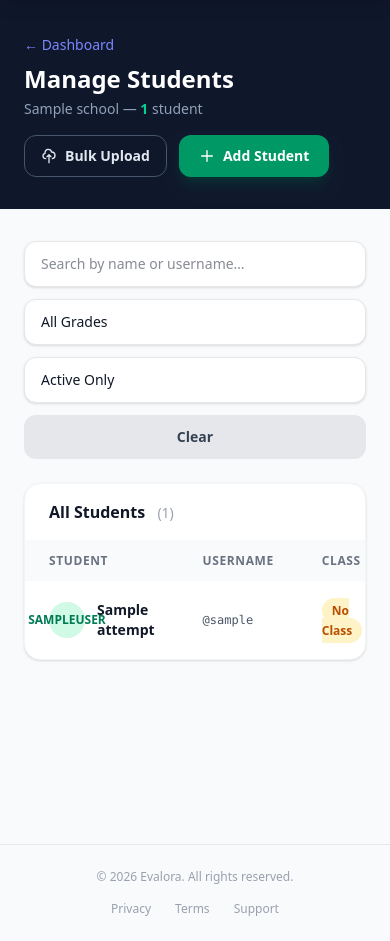
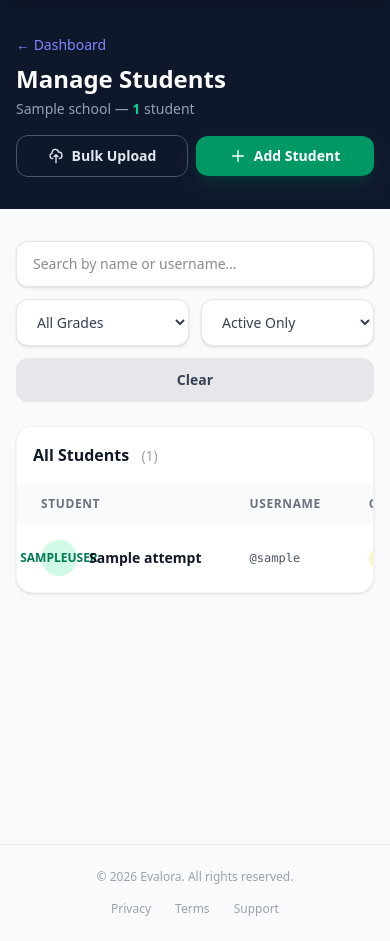
Before and after one commit to Adithya-Balan/CIT-CognIQ, a Django app: template templates/school_admin/manage_students.html in a window 390 px wide. Shown: the part 81-1022 px from the top of the page. Run offline with Django 5.2, Linux system fonts and the light colour scheme; the template is opened without the code that fills it: most values are stand-ins (such as "Sample title", 1, 10 or a date in 2020).

Commit message:
refactor: improve responsiveness of student and teacher management tables and filter controls

```diff
--- a/templates/school_admin/manage_students.html
+++ b/templates/school_admin/manage_students.html
@@ -5,19 +5,19 @@
 <div class="min-h-screen bg-gray-50">
 
   <!-- Header -->
-  <div class="bg-slate-900 text-white py-8 px-6">
+  <div class="bg-slate-900 text-white py-8 px-4 sm:px-6">
     <div class="max-w-7xl mx-auto flex flex-col sm:flex-row sm:items-center sm:justify-between gap-4">
       <div>
         <a href="{% url 'school_admin_dashboard' %}" class="text-indigo-400 hover:text-indigo-300 text-sm font-medium inline-flex items-center gap-1 mb-2">← Dashboard</a>
         <h1 class="text-2xl font-extrabold">Manage Students</h1>
         <p class="text-slate-400 text-sm mt-1">{{ school.name }} — <span class="text-emerald-400 font-bold">{{ total_students }}</span> student{{ total_students|pluralize }}</p>
       </div>
-      <div class="flex flex-wrap gap-3">
-        <a href="{% url 'school_admin_bulk_create_students' %}" class="inline-flex items-center gap-2 px-4 py-2.5 border border-slate-600 hover:border-sky-500 text-sm font-semibold rounded-xl text-slate-200 hover:text-sky-300 transition-all">
+      <div class="flex flex-wrap items-center gap-2 sm:gap-3">
+        <a href="{% url 'school_admin_bulk_create_students' %}" class="inline-flex items-center justify-center gap-2 px-4 py-2.5 border border-slate-600 hover:border-sky-500 text-sm font-semibold rounded-xl text-slate-200 hover:text-sky-300 transition-all flex-1 sm:flex-none whitespace-nowrap">
           <svg class="w-4 h-4" fill="none" stroke="currentColor" viewBox="0 0 24 24"><path stroke-linecap="round" stroke-linejoin="round" stroke-width="2" d="M7 16a4 4 0 01-.88-7.903A5 5 0 1115.9 6L16 6a5 5 0 011 9.9M15 13l-3-3m0 0l-3 3m3-3v12"/></svg>
           Bulk Upload
         </a>
-        <a href="{% url 'school_admin_create_student' %}" class="inline-flex items-center gap-2 px-5 py-2.5 bg-emerald-600 hover:bg-emerald-500 text-white text-sm font-bold rounded-xl transition-all shadow-lg shadow-emerald-900/40">
+        <a href="{% url 'school_admin_create_student' %}" class="inline-flex items-center justify-center gap-2 px-5 py-2.5 bg-emerald-600 hover:bg-emerald-500 text-white text-sm font-bold rounded-xl transition-all shadow-lg shadow-emerald-900/40 flex-1 sm:flex-none whitespace-nowrap">
           <svg class="w-4 h-4" fill="none" stroke="currentColor" viewBox="0 0 24 24"><path stroke-linecap="round" stroke-linejoin="round" stroke-width="2" d="M12 4v16m8-8H4"/></svg>
           Add Student
         </a>
@@ -25,17 +25,18 @@
     </div>
   </div>
 
-  <div class="max-w-7xl mx-auto px-6 py-8">
+  <div class="max-w-7xl mx-auto px-4 sm:px-6 py-8">
 
     <!-- Filters -->
     <form method="get" class="mb-6">
-      <div class="flex flex-col sm:flex-row gap-3">
+      <div class="flex flex-col lg:flex-row gap-3">
         <!-- Search -->
         <input type="text" name="q" value="{{ search }}" placeholder="Search by name or username…"
-          class="flex-1 px-4 py-3 border border-gray-200 rounded-xl text-sm focus:outline-none focus:ring-2 focus:ring-emerald-500 bg-white shadow-sm">
+          class="w-full lg:flex-1 min-w-[200px] px-4 py-3 border border-gray-200 rounded-xl text-sm focus:outline-none focus:ring-2 focus:ring-emerald-500 bg-white shadow-sm">
 
+        <div class="grid grid-cols-2 {% if search or current_grade or status_filter != 'all' %}sm:grid-cols-3{% else %}sm:grid-cols-2{% endif %} gap-3 w-full lg:w-auto">
           <!-- Grade Filter -->
-        <select name="grade" onchange="this.form.submit()" class="px-4 py-3 border border-gray-200 rounded-xl text-sm focus:outline-none focus:ring-2 focus:ring-emerald-500 bg-white shadow-sm appearance-none cursor-pointer">
+          <select name="grade" onchange="this.form.submit()" class="w-full px-4 py-3 border border-gray-200 rounded-xl text-sm focus:outline-none focus:ring-2 focus:ring-emerald-500 bg-white shadow-sm cursor-pointer text-gray-700 font-medium">
             <option value="">All Grades</option>
             {% for grade in grades %}
               <option value="{{ grade }}" {% if current_grade == grade %}selected{% endif %}>{{ grade }}</option>
@@ -43,24 +44,27 @@
           </select>
 
           <!-- Status Filter -->
-        <select name="status" onchange="this.form.submit()" class="px-4 py-3 border border-gray-200 rounded-xl text-sm focus:outline-none focus:ring-2 focus:ring-emerald-500 bg-white shadow-sm appearance-none cursor-pointer">
+          <select name="status" onchange="this.form.submit()" class="w-full px-4 py-3 border border-gray-200 rounded-xl text-sm focus:outline-none focus:ring-2 focus:ring-emerald-500 bg-white shadow-sm cursor-pointer text-gray-700 font-medium">
             <option value="all" {% if status_filter == 'all' or not status_filter %}selected{% endif %}>All Statuses</option>
             <option value="active" {% if status_filter == 'active' %}selected{% endif %}>Active Only</option>
             <option value="deactivated" {% if status_filter == 'deactivated' %}selected{% endif %}>Deactivated Only</option>
           </select>
 
-        {% if search or current_grade or status_filter != 'all' %}<a href="{% url 'school_admin_manage_students' %}" class="px-5 py-3 bg-gray-200 text-gray-700 text-sm font-semibold rounded-xl hover:bg-gray-300 transition-all text-center flex items-center justify-center">Clear</a>{% endif %}
+          {% if search or current_grade or status_filter != 'all' %}
+            <a href="{% url 'school_admin_manage_students' %}" class="col-span-2 sm:col-span-1 px-5 py-3 bg-gray-200 text-gray-700 text-sm font-semibold rounded-xl hover:bg-gray-300 transition-all text-center flex items-center justify-center whitespace-nowrap">Clear</a>
+          {% endif %}
+        </div>
       </div>
     </form>
 
     <!-- Table -->
     <div class="bg-white rounded-2xl border border-gray-100 shadow-sm overflow-hidden">
-      <div class="px-6 py-4 border-b border-gray-50 flex items-center justify-between">
+      <div class="px-4 sm:px-6 py-4 border-b border-gray-50 flex items-center justify-between">
         <h2 class="font-bold text-gray-900">All Students <span class="ml-2 text-sm font-normal text-gray-400">({{ total_students }})</span></h2>
       </div>
 
-      <div class="overflow-x-auto">
-        <table class="w-full text-sm">
+      <div class="overflow-x-auto w-full">
+        <table class="w-full text-sm min-w-[900px]">
           <thead class="bg-gray-50 text-gray-500 uppercase text-xs tracking-wider">
             <tr>
               <th class="text-left px-6 py-3 font-semibold">Student</th>
@@ -75,7 +79,7 @@
           <tbody class="divide-y divide-gray-50">
             {% for student in page_obj %}
             <tr class="hover:bg-gray-50 transition-colors">
-              <td class="px-6 py-4">
+              <td class="px-6 py-4 whitespace-nowrap">
                 <div class="flex items-center gap-3">
                   <div class="h-9 w-9 rounded-full bg-emerald-100 flex items-center justify-center shrink-0">
                     <span class="font-bold text-emerald-700 text-xs">{{ student.first_name|first|upper }}{{ student.last_name|first|upper }}</span>
@@ -83,8 +87,8 @@
                   <span class="font-semibold text-gray-900">{{ student.get_full_name }}</span>
                 </div>
               </td>
-              <td class="px-6 py-4 font-mono text-gray-600 text-xs">@{{ student.username }}</td>
-              <td class="px-6 py-4">
+              <td class="px-6 py-4 font-mono text-gray-600 text-xs whitespace-nowrap">@{{ student.username }}</td>
+              <td class="px-6 py-4 whitespace-nowrap">
                 {% with student.student_classes.first as sc %}
                   {% if sc %}
                     <span class="text-xs bg-purple-100 text-purple-700 font-semibold px-2.5 py-1 rounded-full">{{ sc.name }}</span>
@@ -93,15 +97,15 @@
                   {% endif %}
                 {% endwith %}
               </td>
-              <td class="px-6 py-4 text-gray-500 text-xs">{{ student.email|default:"—" }}</td>
-              <td class="px-6 py-4 text-gray-400 text-xs">{{ student.date_joined|date:"M d, Y" }}</td>
-              <td class="px-6 py-4">
+              <td class="px-6 py-4 text-gray-500 text-xs whitespace-nowrap">{{ student.email|default:"—" }}</td>
+              <td class="px-6 py-4 text-gray-400 text-xs whitespace-nowrap">{{ student.date_joined|date:"M d, Y" }}</td>
+              <td class="px-6 py-4 whitespace-nowrap">
                 <span class="inline-flex items-center px-2.5 py-1 rounded-full text-xs font-semibold
                   {% if student.is_active %}bg-green-100 text-green-700{% else %}bg-red-100 text-red-700{% endif %}">
                   {% if student.is_active %}● Active{% else %}● Inactive{% endif %}
                 </span>
               </td>
-              <td class="px-6 py-4">
+              <td class="px-6 py-4 whitespace-nowrap">
                 <div class="flex items-center gap-2">
                   <a href="{% url 'school_admin_reset_user_password' student.id %}"
                      class="text-xs px-3 py-1.5 border border-gray-200 text-gray-600 rounded-lg hover:border-indigo-400 hover:text-indigo-600 transition-all font-medium">
@@ -133,11 +137,11 @@
 
       <!-- Pagination Controls -->
       {% if page_obj.has_other_pages %}
-      <div class="px-6 py-4 border-t border-gray-50 flex items-center justify-between bg-gray-50/50">
-        <div class="text-sm text-gray-500">
+      <div class="px-4 sm:px-6 py-4 border-t border-gray-50 flex flex-col sm:flex-row items-center justify-between gap-4 bg-gray-50/50">
+        <div class="text-sm text-gray-500 text-center sm:text-left">
           Showing <span class="font-medium text-gray-900">{{ page_obj.start_index }}</span> to <span class="font-medium text-gray-900">{{ page_obj.end_index }}</span> of <span class="font-medium text-gray-900">{{ total_students }}</span> students
         </div>
-        <div class="flex items-center gap-2">
+        <div class="flex flex-wrap items-center justify-center gap-2">
           {% if page_obj.has_previous %}
             <a href="?page={{ page_obj.previous_page_number }}{% if search %}&q={{ search }}{% endif %}{% if current_grade %}&grade={{ current_grade|urlencode }}{% endif %}{% if status_filter != 'all' %}&status={{ status_filter }}{% endif %}" class="px-3 py-1.5 text-sm font-medium border border-gray-200 bg-white rounded-lg text-gray-600 hover:bg-gray-50 hover:text-emerald-600 transition-colors shadow-sm">
               Previous
```
Also changed, not shown: templates/school_admin/manage_teachers.html (+24 -22 lines), static/styles/output.css. Lines whose indentation alone changed are shown as unchanged.
